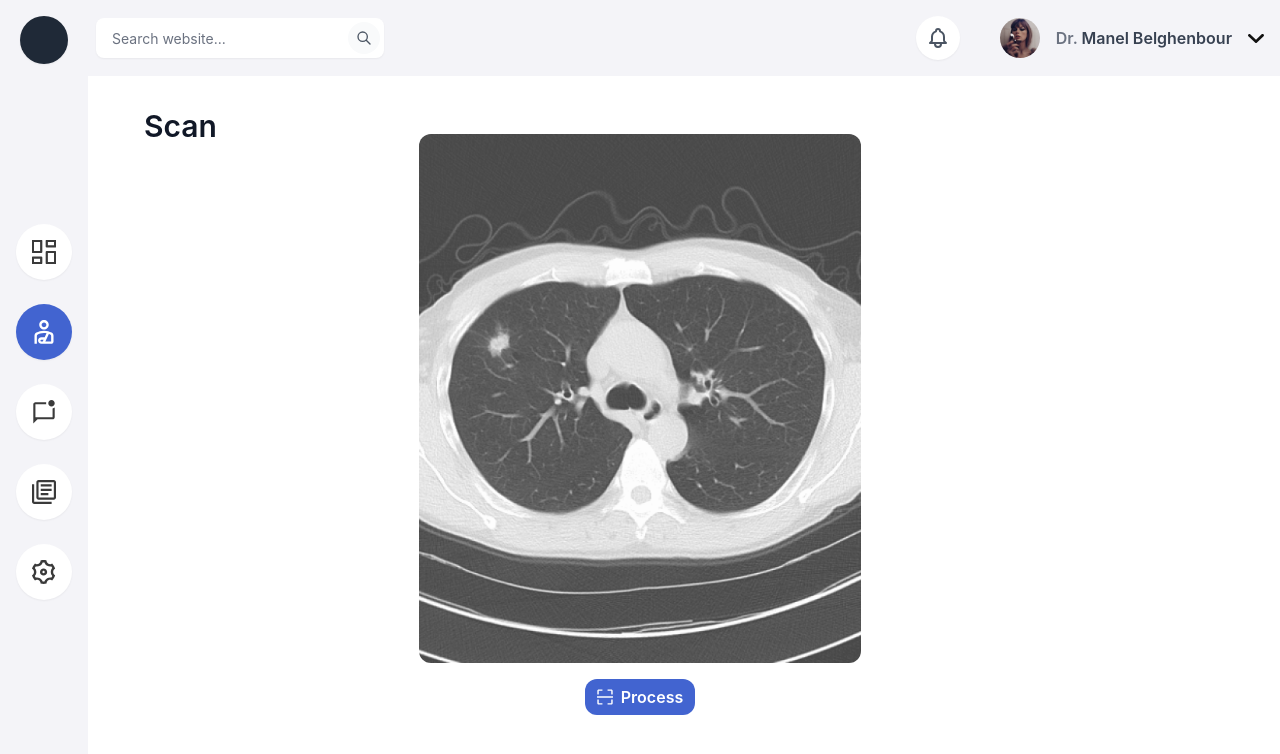
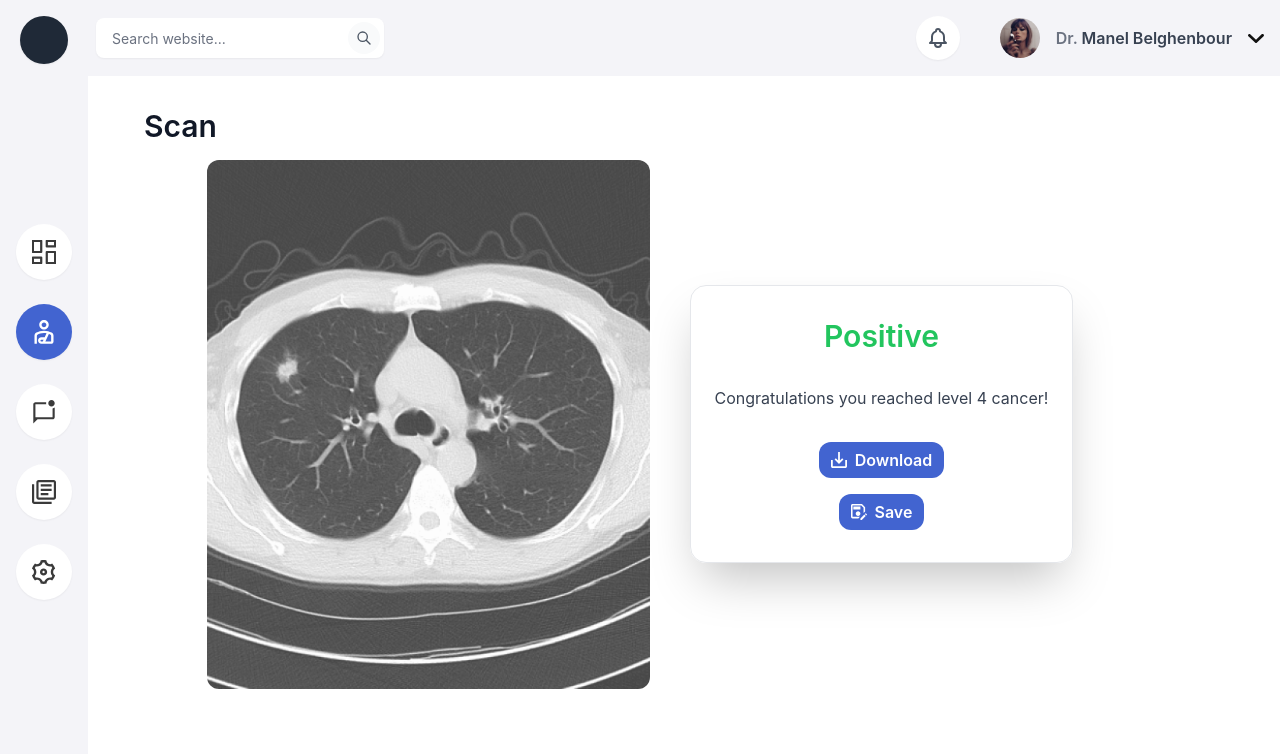
Before and after one commit to Ouassim-Hamdani/Scancer, a React (Create React App) app: page / in a window 1280 px wide. Shown: the top 754 px of the page. Built offline with nearby package versions, Linux system fonts and the light colour scheme; what tw-elements would draw is missing.

Commit message:
Implemented Result componenet

```diff
--- a/src/components/pages/Scan.js
+++ b/src/components/pages/Scan.js
@@ -3,7 +3,8 @@ import { SideBar } from '../SideBar';
 import {Upload} from "../scan_component/Upload"
 import { Uploading } from '../scan_component/Uploading';
 import { Process } from '../scan_component/Process';
-let states = {uploading:{container:"h-5/6", smallContainer:"h-2/3"},process:{container:"h-5/6", smallContainer:"h-5/6"}}
+import { Result } from '../scan_component/Result';
+let states = {uploading:{container:"h-5/6", smallContainer:"h-2/3"},processResult:{container:"h-5/6", smallContainer:"h-5/6"}}
 export const Scan = () => {
 
   return (
@@ -13,7 +14,7 @@ export const Scan = () => {
         <div className='space-y-4 pt-8 h-5/6'>
             <span className="text-gray-900 pl-36 text-3xl font-semibold">Scan</span>
             <div className='flex justify-center items-center h-5/6'>
-                <Process/>
+                <Result/>
             </div>
         </div>
 
--- a/src/components/scan_component/Result.js
+++ b/src/components/scan_component/Result.js
@@ -0,0 +1,26 @@
+import scanCancer from "../../assets/cancer.png"
+import downloadIcon from "../../assets/downloadIcon.svg"
+import saveIcon from "../../assets/saveIcon.svg"
+
+export const Result = () => {
+  return (
+    <div className="flex flex-row justify-between h-full items-center space-x-10">
+        <img src={scanCancer} alt="" className="rounded-xl h-full"/>
+        <div className="shadow-2xl rounded-2xl px-6 py-8 border-gray-200 border flex flex-col space-y-8 items-center">
+            <span className="text-green-500 text-3xl font-semibold">Positive</span>
+            <span className="text-gray-700">Congratulations you reached level 4 cancer!</span>
+            <div className="flex flex-col space-y-4 items-center">
+                <button className="inline-flex items-center space-x-2 hover:bg-secondary transition-all bg-primary px-3 py-1.5 rounded-xl">
+                    <img src={downloadIcon} className="w-4 h-4" alt="" />
+                    <span className="text-white font-semibold">Download</span>
+                </button>
+                <button className="inline-flex items-center space-x-2 hover:bg-secondary transition-all bg-primary px-3 py-1.5 rounded-xl">
+                    <img src={saveIcon} className="w-4 h-4" alt="" />
+                    <span className="text-white font-semibold">Save</span>
+                </button>
+            </div>
+
+        </div>
+    </div>
+  )
+}
```
Also changed, not shown: src/assets/downloadIcon.svg (added), src/assets/saveIcon.svg (added).
